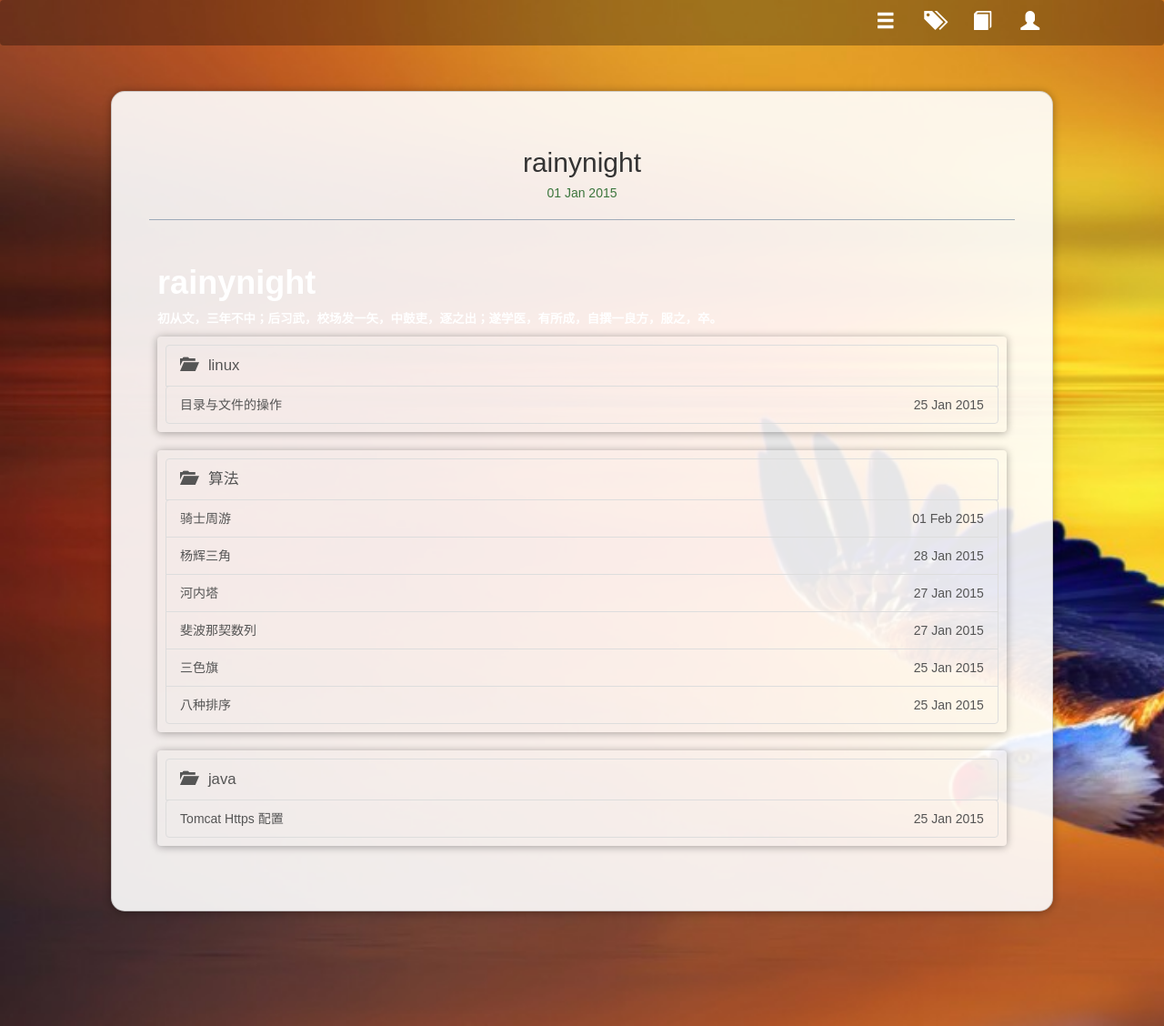
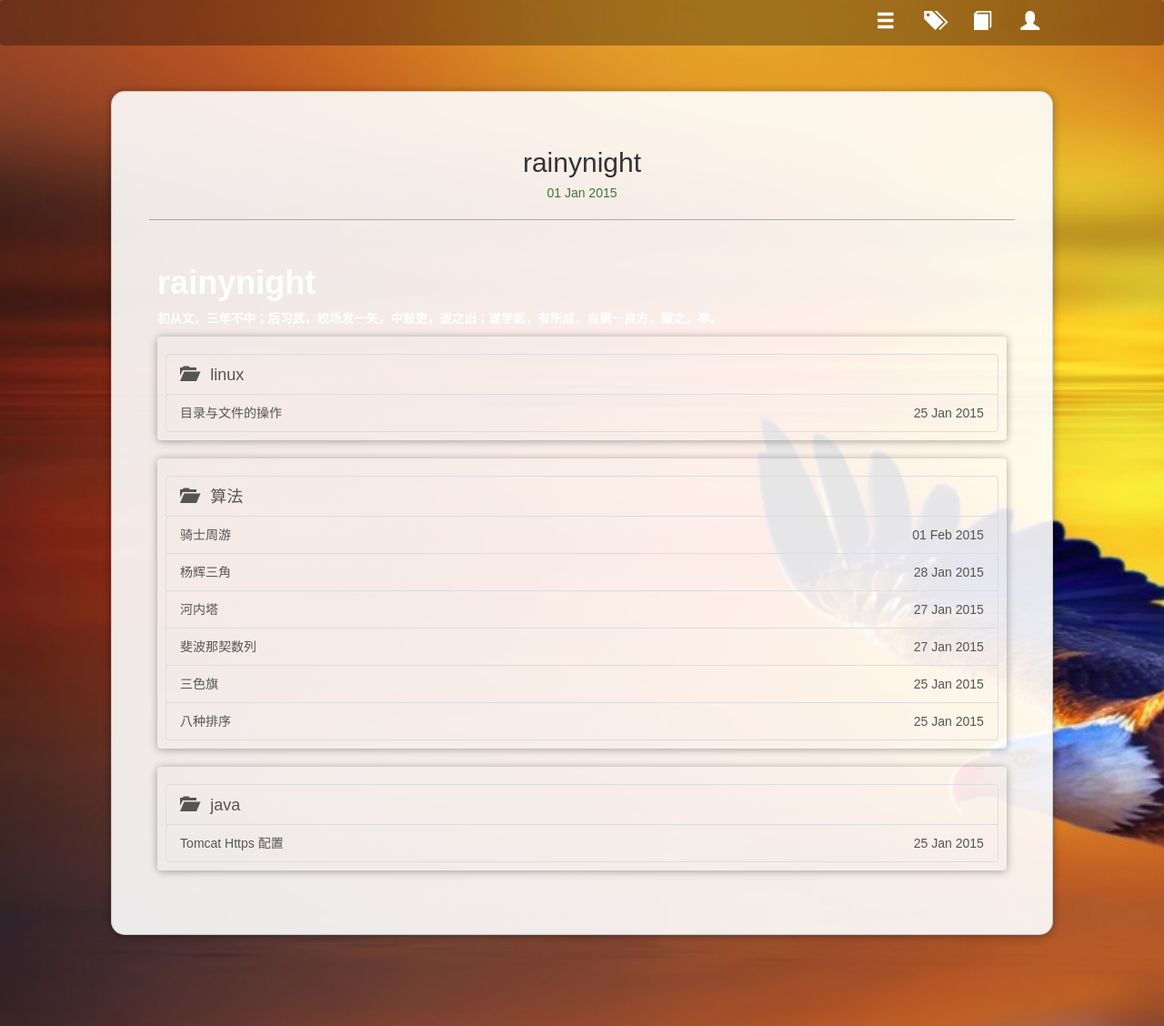
Before and after one commit to bit-ranger/blog, a Jekyll site: the page built from index.html, in a window 1280 px wide and 1128 px high. Shown: the whole window at 91% size. Built offline with Jekyll 4.4.1, drawn with Linux system fonts in a browser that asks for light colours; nearby versions of some CDN libraries; Markdown is read by kramdown in place of the engine named in the settings.

Commit message:
Update index.html

```diff
--- a/index.html
+++ b/index.html
@@ -11,7 +11,7 @@ title: rainynight
     </div>
     {% for category in site.categories %}
     <div class="list-group well-sm shadow" id="{{ category | first }}">
-        <a href="#collapse-{{ category | first }}" data-toggle="collapse"  class="list-group-item clear-background font-sm title"><span class="glyphicon glyphicon-folder-open"></span> &nbsp;&nbsp;{{ category | first }}</a>
+        <a href="#collapse-{{ category | first }}" data-toggle="collapse"  class="list-group-item clear-background h4"><span class="glyphicon glyphicon-folder-open"></span> &nbsp;&nbsp;{{ category | first }}</a>
         <div id="collapse-{{ category | first }}" class="collapse in">
             {% for post in category.last %}
             <a class="list-group-item clear-background" href="{{ post.url }}" target="_blank">{{ post.title }}<span class="pull-right">{{ post.date | date_to_string}}</span></a>
```
